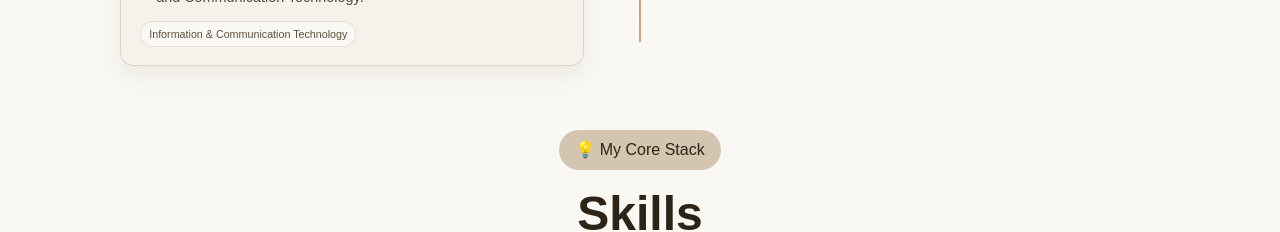
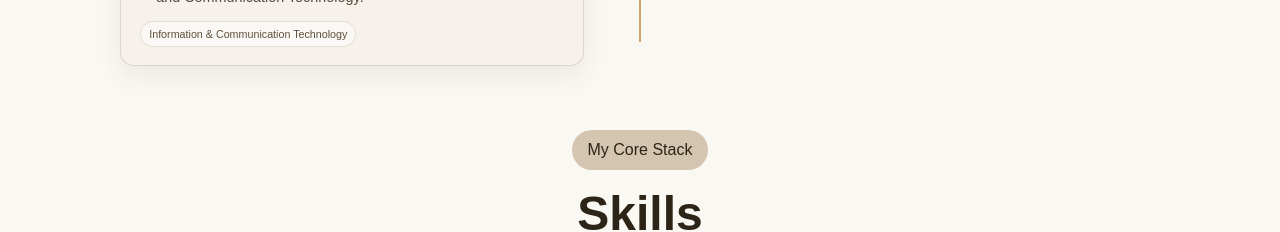
Before and after one commit to KhushiBhatt22/Khushi_portfolio, a React (Vite) app: page / in a window 1280 px wide. Shown: the part 2900-3132 px from the top of the page. Built offline with nearby package versions, Linux system fonts and the light colour scheme; a web font is replaced by a local one.

Commit message:
Update the header

```diff
--- a/src/sections/TechStack.jsx
+++ b/src/sections/TechStack.jsx
@@ -59,7 +59,7 @@ const TechStack = () => {
   return (
     <div id="skills" className="flex-center section-padding">
       <div className="w-full h-full md:px-10 px-5">
-        <TitleHeader title="Skills" sub="💡 My Core Stack" />
+        <TitleHeader title="Skills" sub="My Core Stack" />
 
         <div
           className="skill-cards-grid"
```
